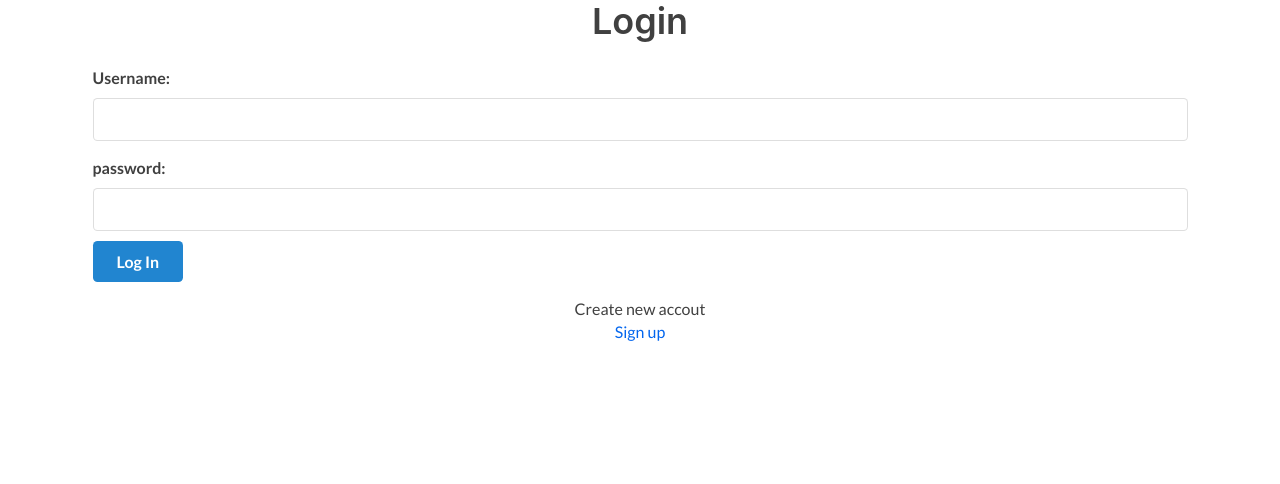
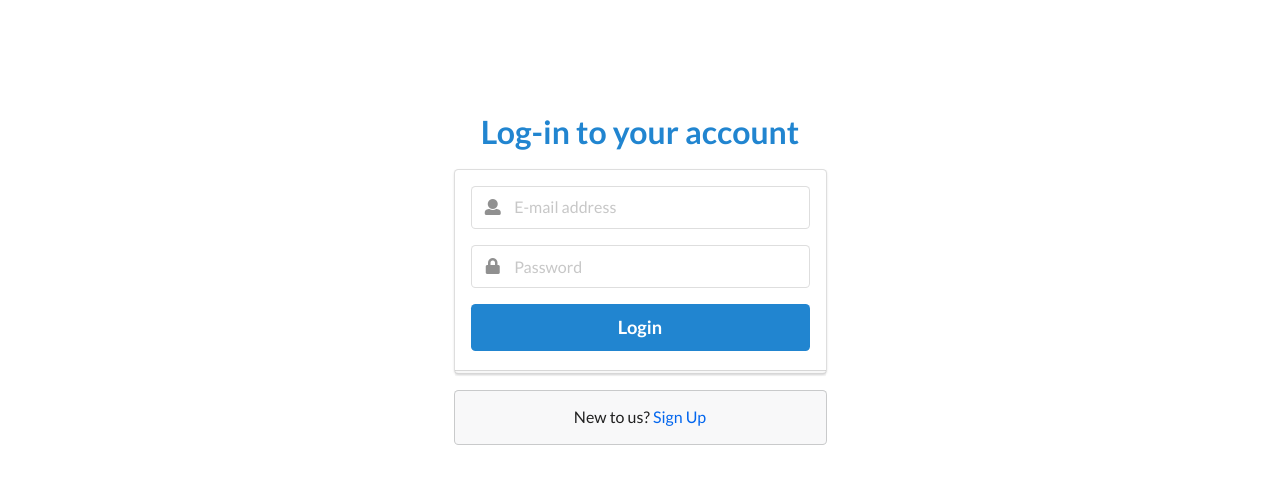
Before and after one commit to advait-deshmukh/ems, a React (Create React App) app: page /dashboard in a window 1280 px wide. Shown: the top 484 px of the page. Built offline with nearby package versions, Linux system fonts and the light colour scheme.

Commit message:
Created a Search Bar

```diff
--- a/src/Dashboard/Header.tsx
+++ b/src/Dashboard/Header.tsx
@@ -1,4 +1,5 @@
 import React from 'react';
+import Search from './Search';
 
 //renders the title and the Add Employee button on the Dashboard.
 //With IsAdding set to true on clicking the Add Employee button, the Add page wull be
@@ -8,15 +9,16 @@ function Header({setIsAdding, setLoggedIn}){
     return (
         <header>
             <div className='text-center '> <h1>Employee Management System</h1> </div>
-             <button className='muted-button' onClick={()=> {setLoggedIn(false)}}>Log out</button>
-            <div>
-                <button
-                    className='full-button '
-                    onClick = {()=>setIsAdding(true)}
-                >
-                    Add Employee
-                </button>
-            </div>
+
+            <button className='ui button' onClick={()=> {setLoggedIn(false)}}>Log out</button>
+
+            <button
+                className='fluid ui button blue'
+                onClick = {()=>setIsAdding(true)}
+            >
+                Add Employee
+            </button>
+
         </header>
     );
 }
--- a/src/Dashboard/List.tsx
+++ b/src/Dashboard/List.tsx
@@ -1,10 +1,15 @@
-import React from 'react';
+import React,{useState} from 'react';
+import Search from "./Search"
 
 function List({employeesData, handleEdit, handleDelete}){
 
+    const [searchTerm, setSearchTerm] = useState("");
+
     //Creating a list of JSX elements where each element represents one employee with
     //buttons to edit and delete the employee
-    const renderList = employeesData.map((employee, i)=>
+    employeesData = employeesData.filter((employee) => employee.empname.includes(searchTerm))
+
+    let renderList = employeesData.map((employee, i)=>
         <tr key = {employee.empid}>
                 <td>{i+1}</td>
                 <td>{employee.empname}</td>
@@ -23,8 +28,11 @@ function List({employeesData, handleEdit, handleDelete}){
                 </td>
         </tr>)
 
+
     return (
         <div>
+            <Search  setSearchTerm = {setSearchTerm} searchTerm = {searchTerm}/>
+
             <table className="striped-table">
                 <thead>
                     <tr>
--- /dev/null
+++ b/src/Dashboard/Search.tsx
@@ -0,0 +1,24 @@
+import React,{useState} from 'react';
+
+type props = {
+    setSearchTerm : ( term  : string) => void,
+    searchTerm : string
+}
+
+const Search = ({setSearchTerm, searchTerm}: props) => {
+
+    return(
+        <div>
+            <div className="ui icon input right floated">
+                <input
+                    placeholder="Search..."
+                    value = {searchTerm}
+                    onChange = {(e)=> setSearchTerm(e.target.value)}
+                />
+                <i className="inverted circular search link icon"></i>
+            </div>
+        </div>
+    )
+}
+
+export default Search;
--- a/src/index.css
+++ b/src/index.css
@@ -20,39 +20,6 @@
  * 1. Correct the line height in all browsers.
  * 2. Prevent adjustments of font size after orientation changes in iOS.
  */
- .btn {
-  border: 2px solid black;
-  background-color: white;
-  color: black;
-  padding: 14px 28px;
-  font-size: 16px;
-  cursor: pointer;
-}
-
-/* Green */
-.success {
-  border-color: black;
-  color: black;
-}
-
-.success:hover {
-  border-color: #04AA6D;
-  background-color: #04AA6D;
-  color: white;
-}
-
-/* Red */
-.danger {
-  border-color: black;
-  color: black;
-}
-
-.danger:hover {
-  border-color: #f44336;
-  background: #f44336;
-  color: white;
-}
-
  html {
     line-height: 1.15;
     /* 1 */
--- a/src/index.tsx
+++ b/src/index.tsx
@@ -1,7 +1,7 @@
 import React from 'react';
 import ReactDOM from 'react-dom/client';
 import App from './App'
-import './index.css'
+import "./index.css"
 
 const el = document.getElementById('root')!;
 const root = ReactDOM.createRoot(el);
--- a/src/login_page/Login.tsx
+++ b/src/login_page/Login.tsx
@@ -65,41 +65,57 @@ function Login({setLoggedIn}){
 
 
     return(
-        <div className = 'LoginPage'>
-
-            <h1 className ="heading">Login</h1>
-
-            <form onSubmit={(e)=>onFormSubmit(e)} className="ui form container">
-                <label>Username: </label>
+        <div style = {{margin : "100px"}} className="ui middle aligned center aligned grid">
+            <div className="six wide column">
+                <h1 className="ui blue header">
+                    Log-in to your account
+                </h1>
+                <form className="ui mini form" onSubmit={(e)=>onFormSubmit(e)}>
+                <div className="ui stacked segment">
+                    <div className="field">
+                    <div className="ui left icon input">
+                        <i className="user icon"></i>
                         <input
-                    id= "username"
-                    autoComplete = "off"
+                            type="text"
+                            name="email"
+                            placeholder="E-mail address" autoComplete = "off"
                             value = {user}
                             onChange = {(e) => setUser(e.target.value)}
                             required
                         />
+                    </div>
+                    </div>
+
                     <div className="error-text" style={{color:"red"}}>{uerrMsg}</div>
 
-                <label>password: </label>
+                    <div className="field">
+                    <div className="ui left icon input">
+                        <i className="lock icon"></i>
                         <input
-                    type = "password"
-                    id= "password"
+                            type="password"
+                            name="password"
+                            placeholder="Password"
                             autoComplete = "off"
                             value = {password}
                             onChange = {(e) => setPassword(e.target.value)}
                             required
                         />
+                    </div>
+                    </div>
+
                     <div className="error-text" style={{color:"red"}}>{perrMsg}</div>
 
-                <button className="ui primary button" onClick={(e)=>onFormSubmit(e)}>
-                    Log In
-                </button>
+                    <button className="ui fluid large blue submit button">Login</button>
+                </div>
 
-                <p className = 'footer'>
-                    Create new accout <br/>
-                    <span><a href="/">Sign up</a></span>
-                </p>
+                <div className="ui error message"></div>
+
                 </form>
+
+                <div className="ui message">
+                New to us? <a href="#">Sign Up</a>
+                </div>
+            </div>
             </div>
         );
 }
```
Lines whose indentation alone changed are shown as unchanged.
